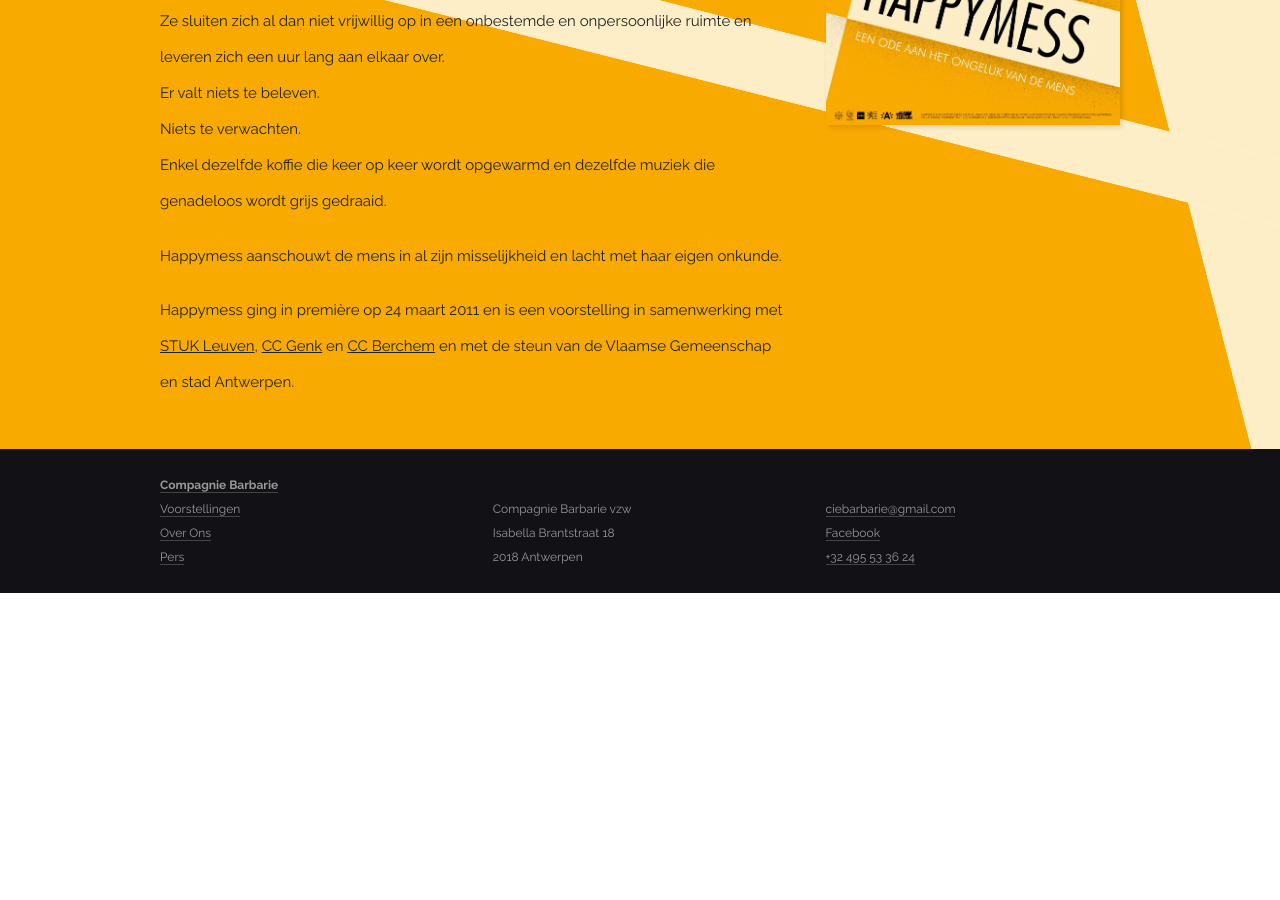
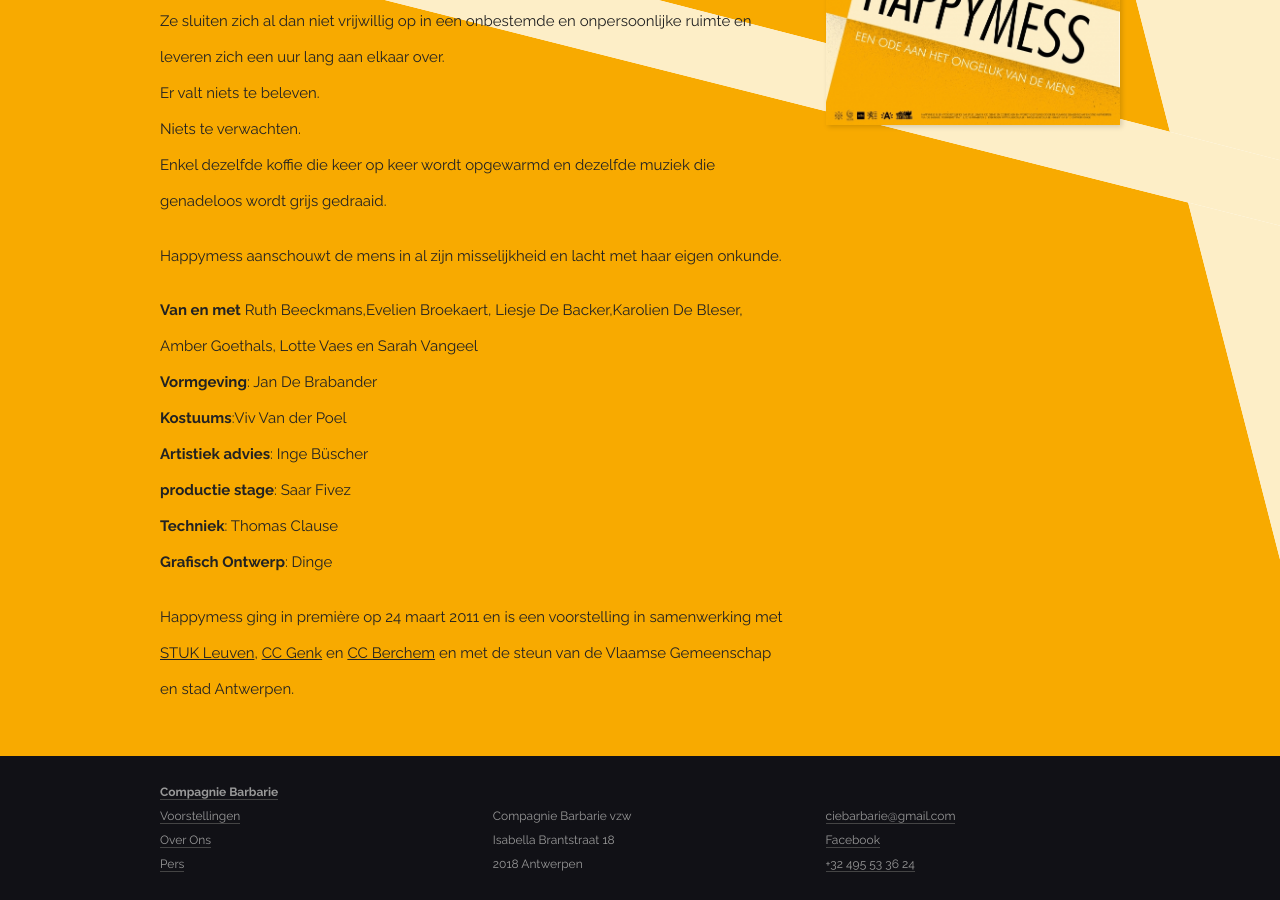
Before and after one commit to ciebarbarie/ciebarbarie, a Jekyll site: the page built from voorstellingen/happymess.md, in a window 1280 px wide and 900 px high, scrolled down 1270 px. Built offline with Jekyll 4.4.1, drawn with Linux system fonts in a browser that asks for light colours; nearby versions of some CDN libraries; some web fonts are replaced; library files that are not in the unit come from our copies; before the commit the page ends 1863 px from its top, so only the background shows below that.

Commit message:
Update happymess.md

```diff
--- a/voorstellingen/happymess.md
+++ b/voorstellingen/happymess.md
@@ -49,5 +49,13 @@ Enkel dezelfde koffie die keer op keer wordt opgewarmd en dezelfde muziek die ge
 
 Happymess aanschouwt de mens in al zijn misselijkheid en lacht met haar eigen onkunde.
 
+**Van en met** Ruth Beeckmans,Evelien Broekaert, Liesje De Backer,Karolien De Bleser, Amber Goethals, Lotte Vaes en Sarah Vangeel<br>
+**Vormgeving**: Jan De Brabander<br>
+**Kostuums**:Viv Van der Poel<br>
+**Artistiek advies**: Inge Büscher <br>
+**productie stage**: Saar Fivez<br>
+**Techniek**: Thomas Clause <br>
+**Grafisch Ontwerp**: Dinge
+
 
 Happymess ging in première op 24 maart 2011 en is een voorstelling in samenwerking met <a href="http://www.stuk.be/">STUK Leuven</a>, <a href="http://www.c-minecultuurcentrum.be/">CC Genk</a> en <a href="http://www.ccberchem.be/">CC Berchem</a> en met de steun van de Vlaamse Gemeenschap en stad Antwerpen.
```
